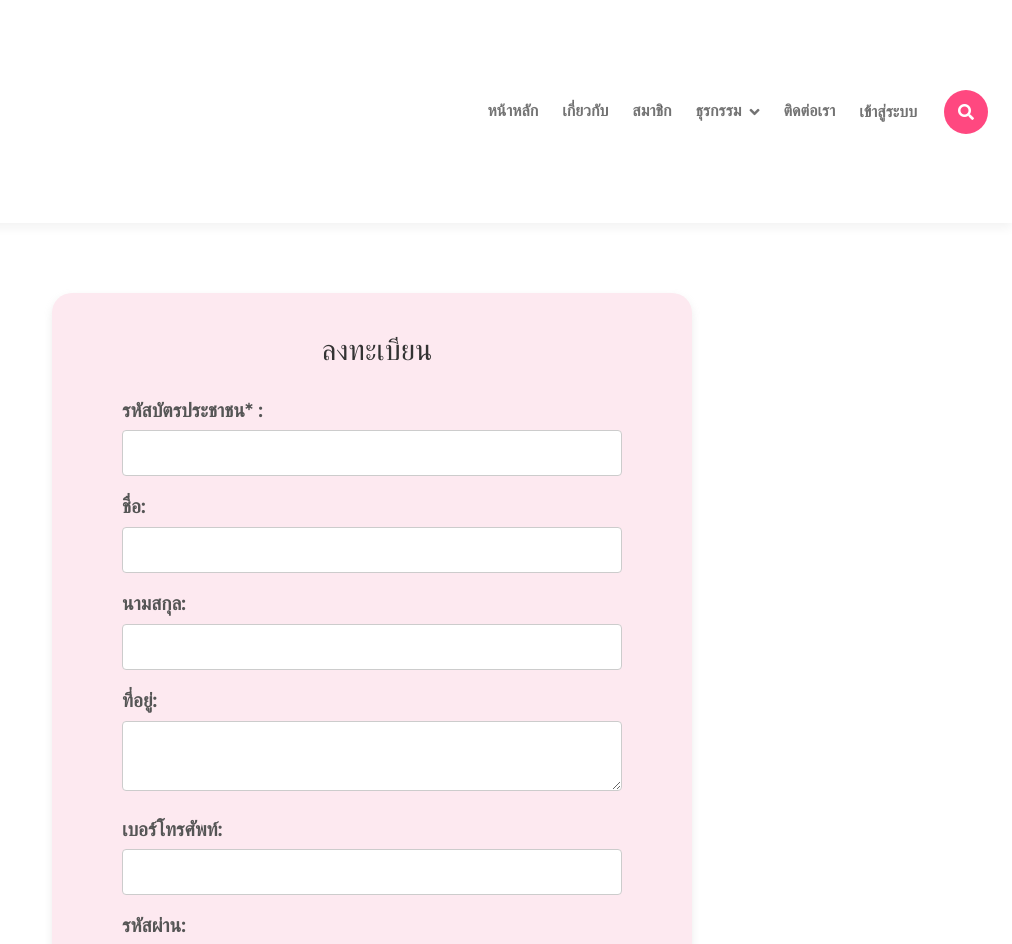
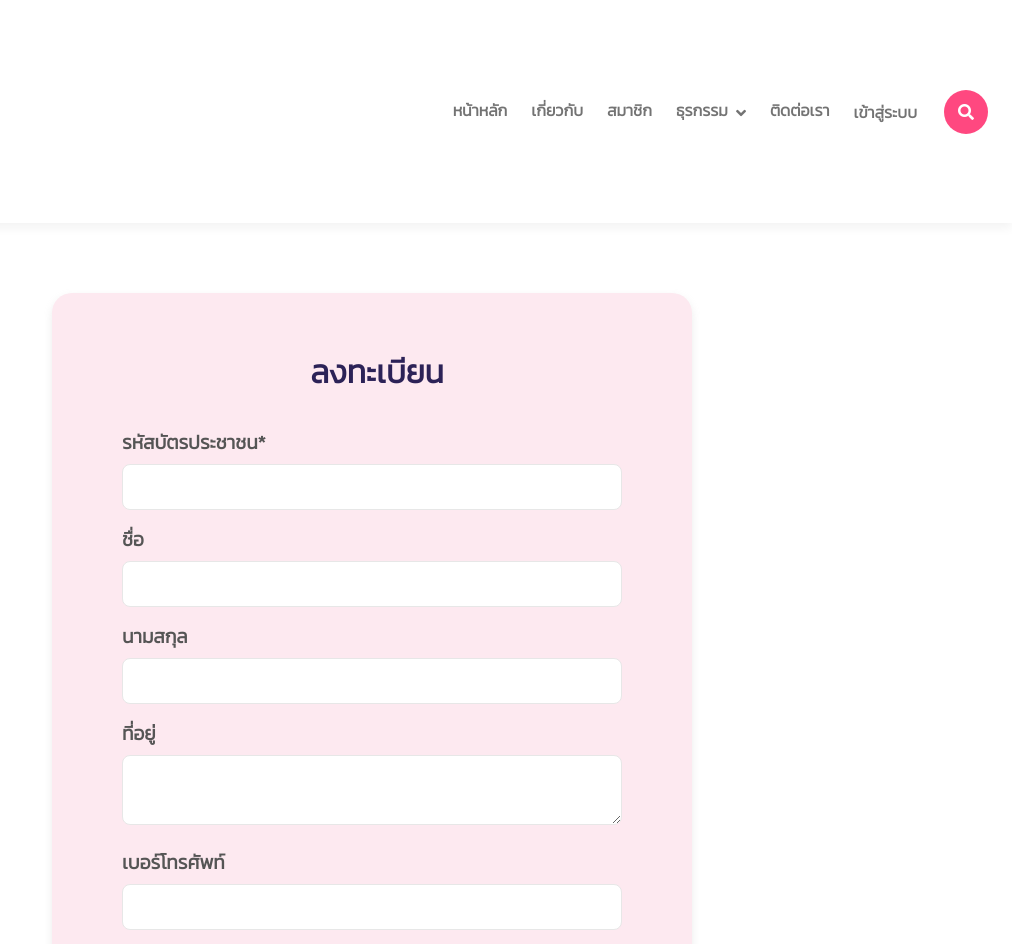
Before and after one commit to kunita09/daycare-website-template, a plain HTML site: page daycare-website-template/register.html in a window 1280 px wide. Shown: the top 944 px of the page, 268-1280 px from the left. Drawn offline with nearby package versions, Linux system fonts and the light colour scheme.

Commit message:
khing edit again
khing edit again eieieiei

```diff
--- a/daycare-website-template/css/login.css
+++ b/daycare-website-template/css/login.css
@@ -1,3 +1,10 @@
+
+@import url('https://fonts.googleapis.com/css2?family=Kanit:wght@300&family=Mitr:wght@300&family=Nunito&display=swap');
+
+*{
+    font-family: 'Kanit', sans-serif;
+}
+
 /* Animated Wave Background Style  */
 
 html,
--- a/daycare-website-template/css/style.css
+++ b/daycare-website-template/css/style.css
@@ -1,3 +1,15 @@
+
+
+@import url('https://fonts.googleapis.com/css2?family=Kanit:wght@300&family=Mitr:wght@300&family=Nunito&display=swap');
+
+*{
+    font-family: 'Kanit', sans-serif;
+}
+
+.wrapper h1{
+    font-family: 'Kanit', sans-serif;
+    font-weight: bold;
+}
 
 /*** Spinner Start ***/
 #spinner {
@@ -28,7 +40,7 @@
     transition: 0.5s;
     z-index: 99;
 }
-
+/*
 h1,
 h2,
 h3,
@@ -47,7 +59,7 @@ h6,
 .h6 {
     font-weight: 600;
     font-family: 'Montserrat', sans-serif;
-}
+} */
 
 .display-1,
 .display-2,
--- a/daycare-website-template/register.html
+++ b/daycare-website-template/register.html
@@ -65,10 +65,11 @@
             font-family: 'Fredoka', sans-serif;
             text-align: center;
             font-size: 24px;
-            color: #333;
-            padding-top: 20px;
+            color: #2c2257;
+            padding-top: 40px;
             padding-left: 10px;
-            font-size: 1.8rem;
+            padding-bottom: 10px;
+            font-size: 2rem;
         }
 
         form {
@@ -91,8 +92,8 @@
             padding: 10px;
             margin-top: 6px;
             margin-bottom: 16px;
-            border: 1px solid #ccc;
-            border-radius: 4px;
+            border: 1px solid #e7e7e7;
+            border-radius: 8px;
             font-size: 16px;
         }
 
@@ -112,6 +113,7 @@
             cursor: pointer;
             font-size: 16px;
             transition: background-color 0.3s ease;
+            border-radius: 8px;
         }
 
         form button:hover {
@@ -152,7 +154,7 @@
 
             </div>
             <div class="navbar-nav login">
-                <a href="#" class="navbar nav-link">เข้าสู่ระบบ</a>
+                <a href="./login.html" class="navbar nav-link">เข้าสู่ระบบ</a>
             </div>
             <button class="btn-search btn btn-primary btn-md-square rounded-circle" data-bs-toggle="modal"
                 data-bs-target="#searchModal"><i class="fas fa-search text-white"></i></button>
@@ -165,25 +167,25 @@
     <div class="wrapper">
         <h1>ลงทะเบียน</h1>
         <form id="personalInfoForm">
-            <label for="idCard">รหัสบัตรประชาชน* :</label>
+            <label for="idCard">รหัสบัตรประชาชน* </label>
             <input type="text" id="idCard" name="idCard" required><br>
 
-            <label for="firstName">ชื่อ:</label>
+            <label for="firstName">ชื่อ</label>
             <input type="text" id="firstName" name="firstName" required><br>
 
-            <label for="lastName">นามสกุล:</label>
+            <label for="lastName">นามสกุล</label>
             <input type="text" id="lastName" name="lastName" required><br>
 
-            <label for="address">ที่อยู่:</label>
+            <label for="address">ที่อยู่</label>
             <textarea id="address" name="address" required></textarea><br>
 
-            <label for="phoneNumber">เบอร์โทรศัพท์:</label>
+            <label for="phoneNumber">เบอร์โทรศัพท์</label>
             <input type="tel" id="phoneNumber" name="phoneNumber" required><br>
 
-            <label for="password">รหัสผ่าน:</label>
+            <label for="password">รหัสผ่าน</label>
             <input type="password" id="password" name="password" required><br>
 
-            <label for="Confirmpassword">ยืนยันรหัสผ่าน:</label>
+            <label for="Confirmpassword">ยืนยันรหัสผ่าน</label>
             <input type="password" id="Confirmpassword" name="Confirmpassword" required><br>
 
             <p>Lorem ipsum dolor, sit amet consectetur adipisicing elit. Facere minus, dolorum voluptatem optio, ut,
@@ -195,7 +197,7 @@
 
             <input type="checkbox" id="agree" name="agree" value="agree" required>
             <label for="agree">ยอมรับ</label><br>
-            <button style="font-size: 1.2rem;" type="button" onclick="submitForm()">บันทึกข้อมูล</button>
+            <button style="font-size: 1.3rem;" type="button" onclick="submitForm()">บันทึกข้อมูล</button>
         </form>
     </div>
 
```
Also changed, not shown: daycare-website-template/about.html (+1 -1 lines), daycare-website-template/blog.html (+1 -1 lines), daycare-website-template/contact.html (+1 -1 lines), daycare-website-template/index.html (+1 -1 lines), daycare-website-template/loanoffer.html (+1 -1 lines), daycare-website-template/login.html (+4 -4 lines), daycare-website-template/main.html (+1 -1 lines), daycare-website-template/report.html (+1 -1 lines), daycare-website-template/status.html (+1 -1 lines).
